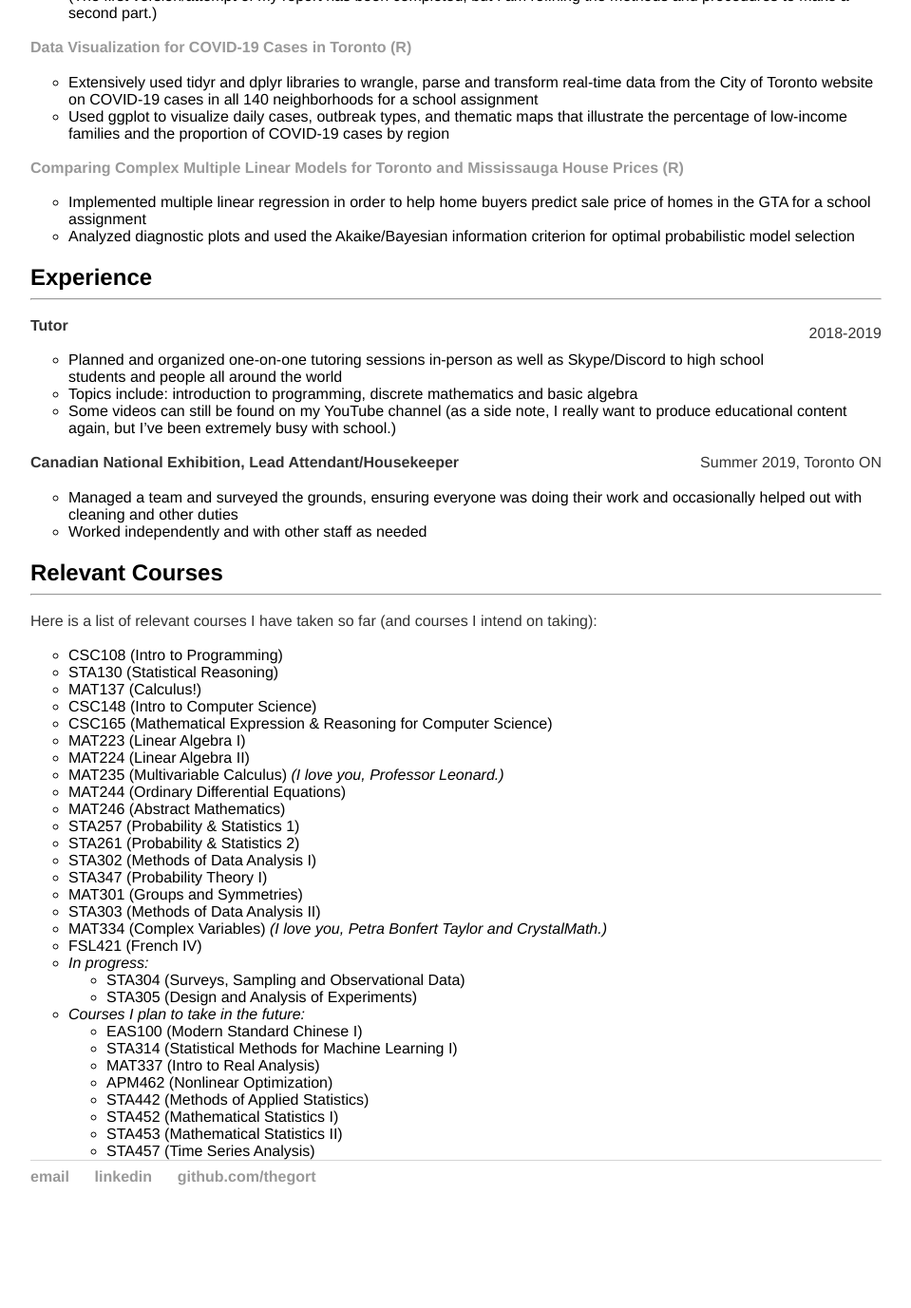
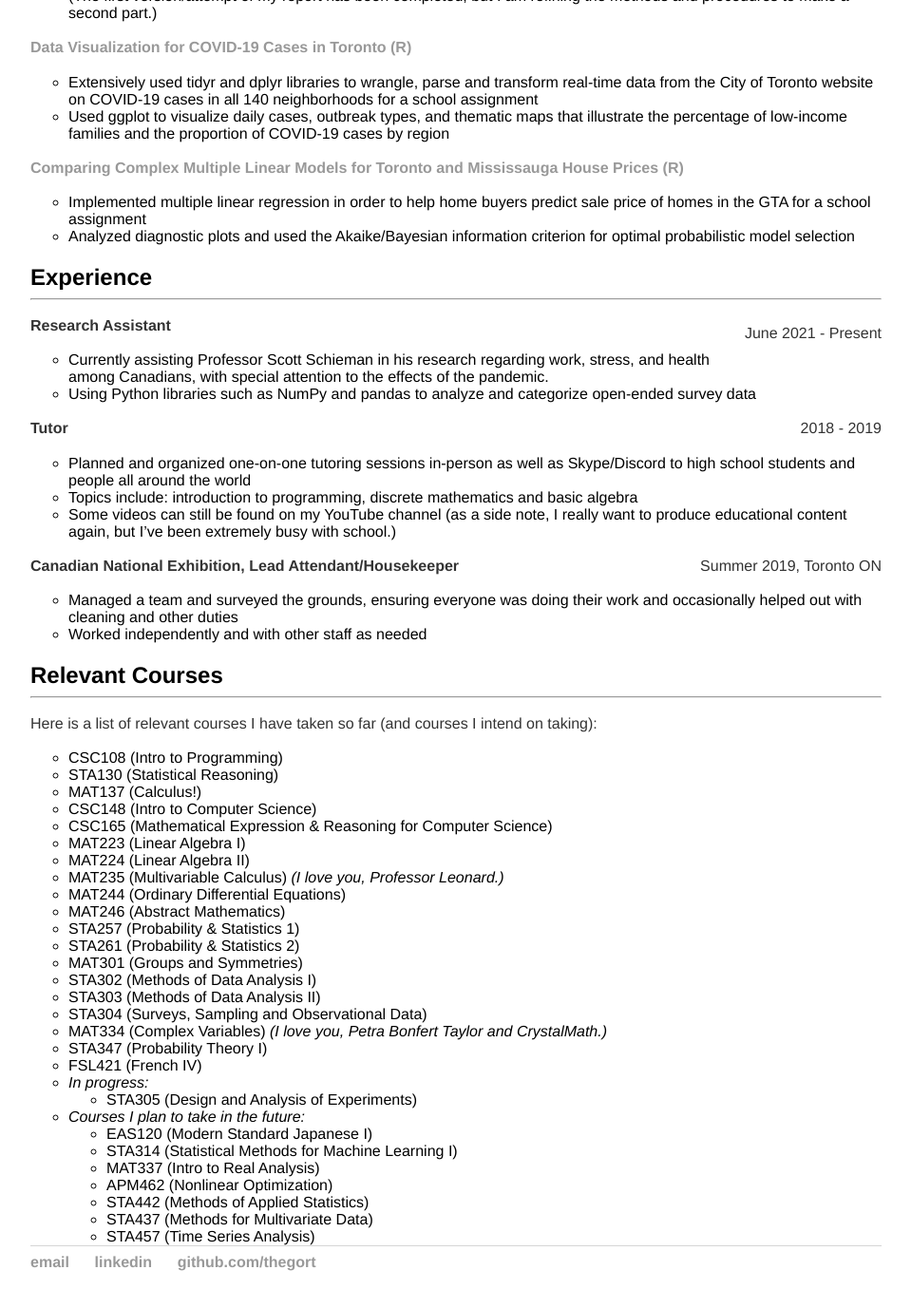
Before and after one commit to TheGort/thegort.github.io, a Jekyll site: the page built from cv.md, in a window 1280 px wide and 1400 px high, scrolled down 1000 px. Shown: the top 1377 px of the window at 95% size, without its empty margins (160-1119 px from the left). Built offline with Jekyll 4.4.1, drawn with Linux system fonts in a browser that asks for light colours; before the commit the page ends 2310 px from its top, so only the background shows below that; some of the changed text lies outside the part shown.

Commit message:
updated some information

```diff
--- a/_config.yml
+++ b/_config.yml
@@ -1,4 +1,3 @@
 name: David Pham, TheGort
 markdown: kramdown
-theme: jekyll-theme-midnight
 permalink: /blog/:year/:month/:day/:title
--- a/cv.md
+++ b/cv.md
@@ -11,7 +11,7 @@ If you would like to see my actual resume, you can view it [**here.**]({{ site.u
 **University of Toronto (St. George)**
 BSc. Mathematics and Statistics Specialist
 **Campus Involvement:**
-* Logistics Coordinator, University of Toronto Vietnamese Students Association
+* Events and Logistics Coordinator, University of Toronto Vietnamese Students Association
 	- Responsible for micromanaging all detailed event logistics including event itineraries, inventory lists and executive roles to plan official social gatherings that incorporate safe and inclusive practices
 * Math Club General Member
 
@@ -48,7 +48,13 @@ I am comfortable with the following languages/applications:
 
 ## Experience
 ----
-<p style = "float: right;">2018-2019</p>
+
+<p style = "float:right;">June 2021 - Present</p>
+**Research Assistant**
+* Currently assisting Professor Scott Schieman in his research regarding work, stress, and health among Canadians, with special attention to the effects of the pandemic.
+* Using Python libraries such as NumPy and pandas to analyze and categorize open-ended survey data
+
+<p style = "float: right;">2018 - 2019</p>
 **Tutor**
 * Planned and organized one-on-one tutoring sessions in-person as well as Skype/Discord to high school students and people all around the world
 * Topics include: introduction to programming, discrete mathematics and basic algebra
@@ -74,21 +80,20 @@ Here is a list of relevant courses I have taken so far (and courses I intend on
 * MAT246 (Abstract Mathematics)
 * STA257 (Probability & Statistics 1)
 * STA261 (Probability & Statistics 2)
+* MAT301 (Groups and Symmetries)
 * STA302 (Methods of Data Analysis I)
+* STA303 (Methods of Data Analysis II)
+* STA304 (Surveys, Sampling and Observational Data)
+* MAT334 (Complex Variables) _(I love you, Petra Bonfert Taylor and CrystalMath.)_
 * STA347 (Probability Theory I)
-* MAT301 (Groups and Symmetries)
-* STA303 (Methods of Data Analysis II)
-* MAT334 (Complex Variables) _(I love you, Petra Bonfert Taylor and CrystalMath.)_
 * FSL421 (French IV)
 * _In progress:_
-  - STA304 (Surveys, Sampling and Observational Data)
   - STA305 (Design and Analysis of Experiments)
 * _Courses I plan to take in the future:_
-  - EAS100 (Modern Standard Chinese I)
+  - EAS120 (Modern Standard Japanese I)
   - STA314 (Statistical Methods for Machine Learning I)
   - MAT337 (Intro to Real Analysis)
   - APM462 (Nonlinear Optimization)
   - STA442 (Methods of Applied Statistics)
-  - STA452 (Mathematical Statistics I)
-  - STA453 (Mathematical Statistics II)
+  - STA437 (Methods for Multivariate Data)
   - STA457 (Time Series Analysis)
```
Also changed, not shown: about.md (+1 -2 lines).
